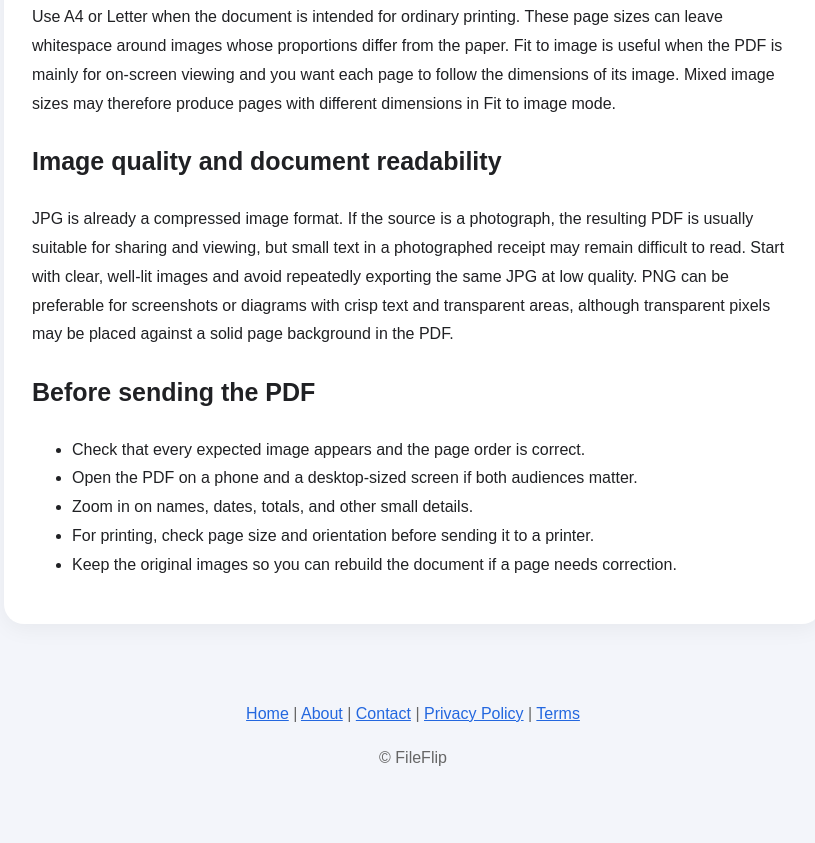
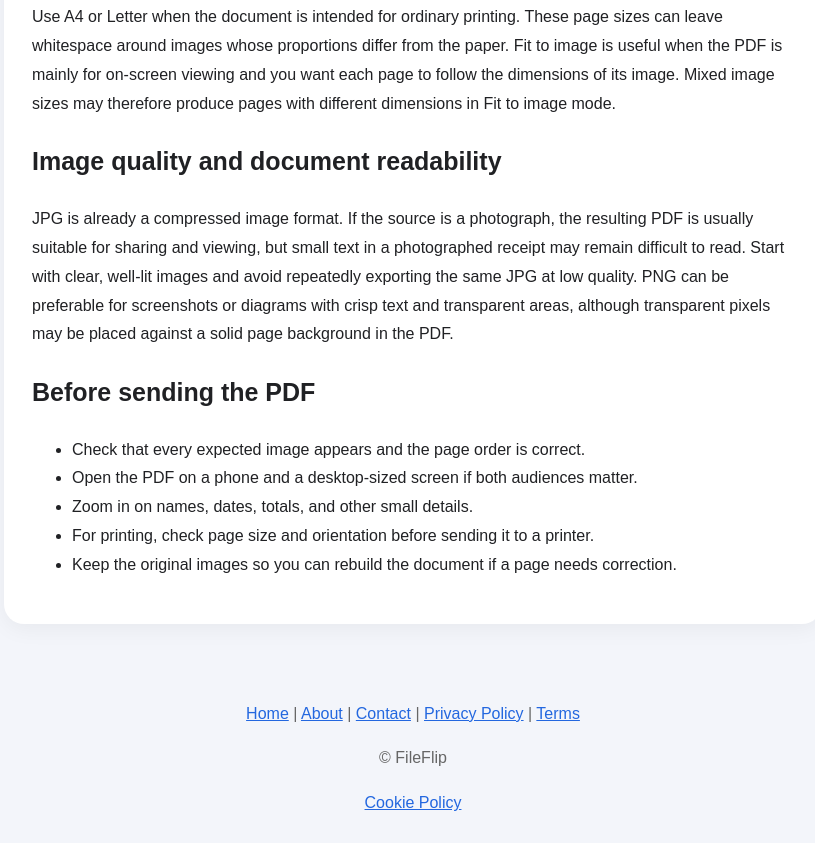
Before and after one commit to krous1991-lang/fileflip-site, a website: page jpg-to-pdf.html in a window 1280 px wide. Shown: the part 2844-3687 px from the top of the page, without its empty margins (227-1042 px from the left). Before the commit the page ends 3658 px from the top, so only its background shows below. Drawn offline with Linux system fonts and the light colour scheme.

Commit message:
Add Cookie Policy link to site navigation footer

```diff
--- a/jpg-to-pdf.html
+++ b/jpg-to-pdf.html
@@ -184,6 +184,7 @@
     <a href="/terms.html">Terms</a>
   </p>
   <p>© FileFlip</p>
+<a href="/cookie-policy.html">Cookie Policy</a>
 </footer>
 
 </body>
```
